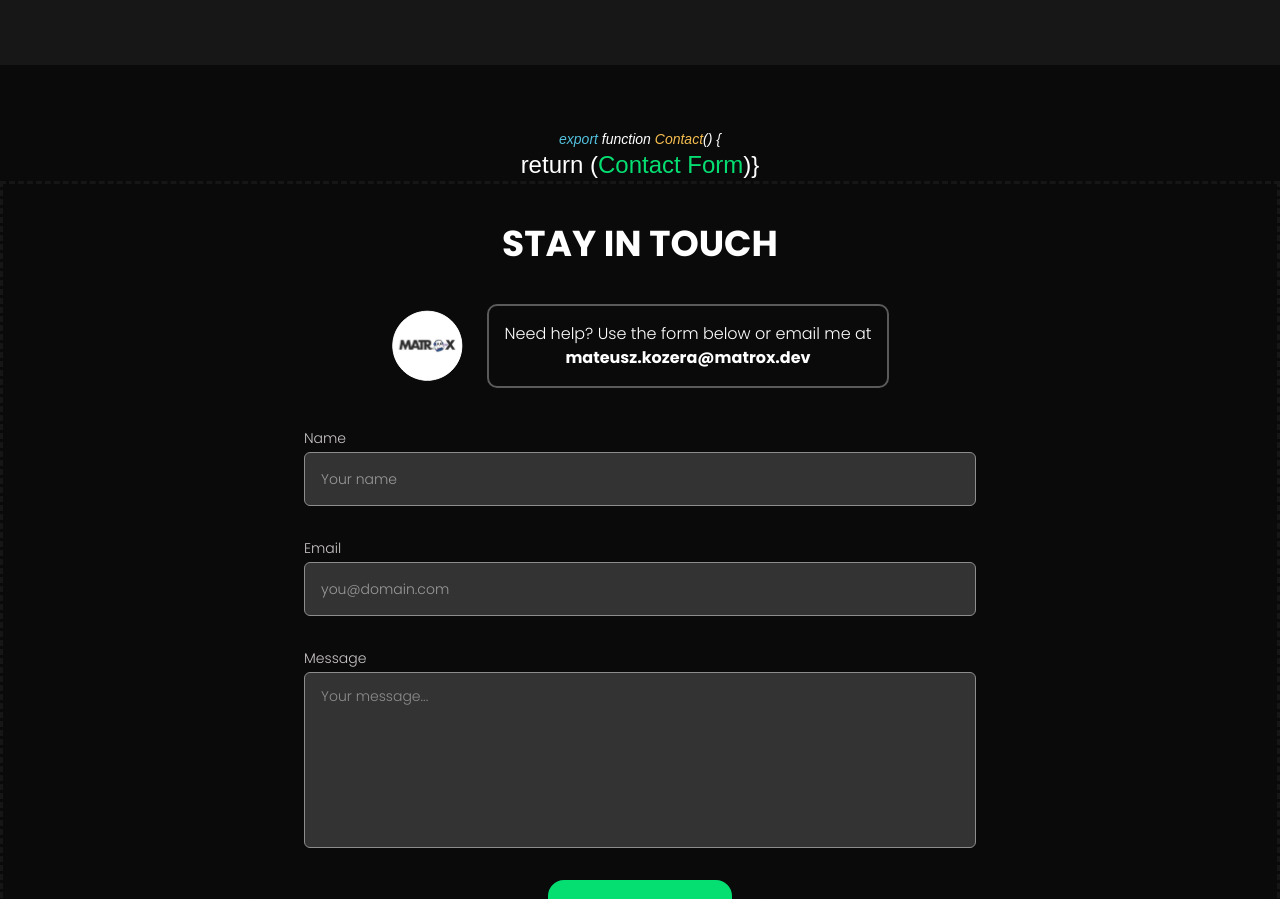
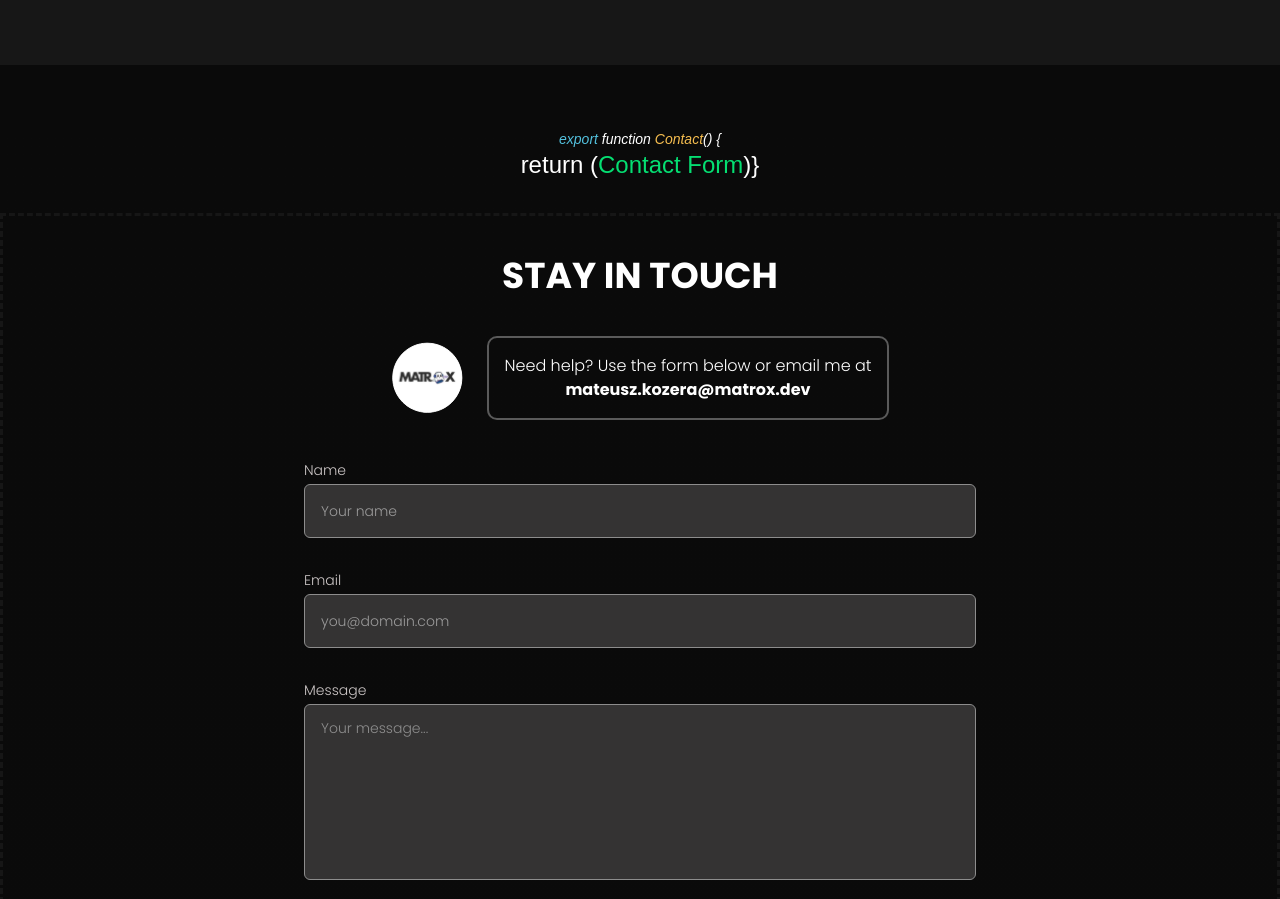
Before and after one commit to matroxok/Full-stack-Next.JS-Portfolio-Site, a Next.js app: page / in a window 1280 px wide. Shown: the part 2380-3279 px from the top of the page. Built offline with nearby package versions, Linux system fonts and the light colour scheme; a web font is replaced by a local one.

Commit message:
fix: padding contact-form

```diff
--- a/src/components/contact-form.tsx
+++ b/src/components/contact-form.tsx
@@ -58,7 +58,7 @@
 			id="contact-form"
 			className="w-full h-auto bg-[linear-gradient(180deg,#0A0A0A_0%,rgba(255,255,255,0.01)_2411.5%)]">
 			<div className="container mx-auto py-16">
-				<div className="flex justify-center">
+				<div className="flex justify-center pb-8 ">
 					<div className={`${martianMono.className} flex flex-col items-center`}>
 						<p className="font-extralight text-sm italic">
 							<span className="text-[#53C1DE]">export</span> function <span className="text-[#F5BD4F]">Contact</span>(){' '}
@@ -69,7 +69,6 @@
 						</h3>
 					</div>
 				</div>
-
 				<div className="flex flex-col justify-center items-center gap-10 w-auto h-auto p-10 border-dashed border-3 border-[#161616]">
 					<p className="uppercase font-bold text-4xl">stay in touch</p>
 
```
